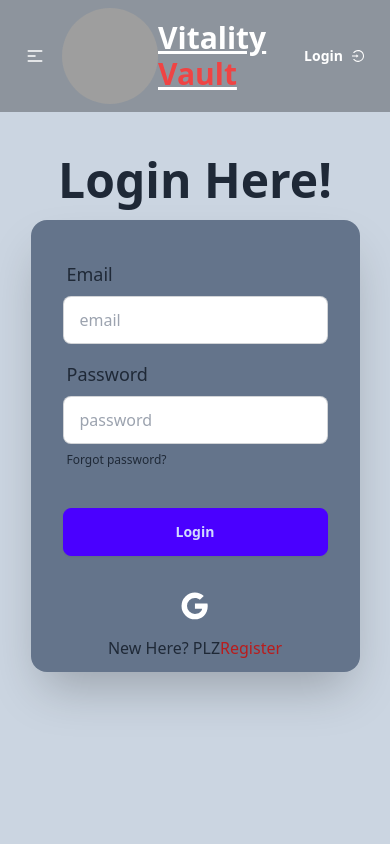
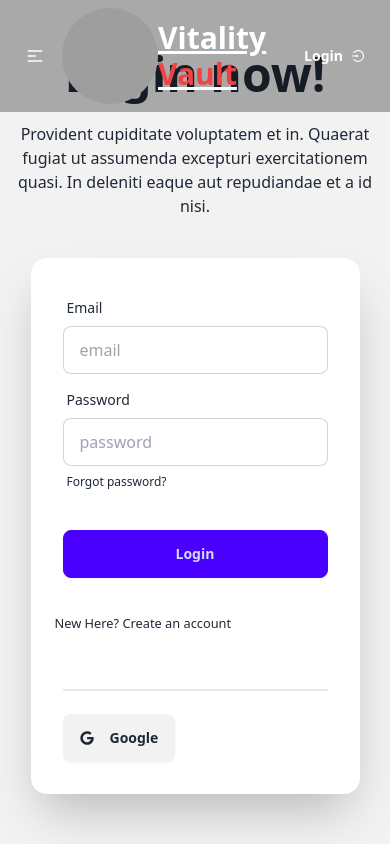
Before and after one commit to hulk-code/Fitness-House, a React (Vite) app: page /login in a window 390 px wide. Shown: the top 844 px of the page. Built offline with nearby package versions, Linux system fonts and the light colour scheme; no server answers; grey boxes are pictures that could not be loaded.

Commit message:
regiser and login successfully set

```diff
--- a/src/Pages/UserAutentication/AuthProvider/AuthProvider.jsx
+++ b/src/Pages/UserAutentication/AuthProvider/AuthProvider.jsx
@@ -1,4 +1,4 @@
-import { createUserWithEmailAndPassword, getAuth, onAuthStateChanged, signInWithEmailAndPassword, signOut, updateProfile } from "firebase/auth";
+import { GoogleAuthProvider, createUserWithEmailAndPassword, getAuth, onAuthStateChanged, signInWithEmailAndPassword, signInWithPopup, signOut, updateProfile } from "firebase/auth";
 import { createContext, useEffect, useState } from "react";
 
 
@@ -12,7 +12,7 @@ import app from "../../../Component/Firebase/firebase.config";
 const AuthProvider = ({children}) => {
     const [user ,setUser]=useState('')
 
-
+    const googleProvider = new GoogleAuthProvider();
     const [loading ,setloading]=useState(true)
     const createUser=(email ,password)=>{
         return createUserWithEmailAndPassword(auth,email,password)
@@ -25,12 +25,17 @@ const AuthProvider = ({children}) => {
         setloading(true)
         return signOut(auth)
     }
+    const googleSignIn = () => {
+        setloading(true);
+        return signInWithPopup(auth, googleProvider);
+    }
     const updateUserProfile = (name, photo) => {
         return updateProfile(auth.currentUser, {
           displayName: name,
           photoURL: photo,
         });
       };
+
 
   useEffect(() =>{
      const unSubscribe=onAuthStateChanged(auth , currentUser =>{
@@ -62,7 +67,8 @@ const AuthProvider = ({children}) => {
         LogOut,
         logIn,
         loading,
-        updateUserProfile
+        updateUserProfile,
+        googleSignIn
     }
     return (
       <AuthContext.Provider value={authInfo}>
--- a/src/Pages/UserAutentication/Login/Login.jsx
+++ b/src/Pages/UserAutentication/Login/Login.jsx
@@ -1,114 +1,89 @@
-import { GoogleAuthProvider, signInWithPopup } from "firebase/auth";
-import { useContext, useEffect, useState } from "react";
-import { Link, useLocation, useNavigate } from "react-router-dom";
-import Swal from "sweetalert2";
-import 'aos/dist/aos.css';
-import AOS from 'aos';
-import { AuthContext } from "../AuthProvider/AuthProvider";
-import { BiLogoGoogle } from "react-icons/bi";
 
 
 
+import { Link, useLocation, useNavigate } from 'react-router-dom';
+
+import Swal from 'sweetalert2'
+
+import useAuth from '../../../Hook/UseAuth/UseAuth';
+import SocialLogin from '../SocialLogin/SocialLogin';
 
 const Login = () => {
 
-useEffect(() => {
-    AOS.init({
-        duration: 1000,
+    const { logIn } = useAuth()
+    const navigate = useNavigate();
+    const location = useLocation();
+
+    const from = location.state?.from?.pathname || "/";
+    console.log('state in the location login page', location.state)
+
+
+
+    const handleLogin = event => {
+        event.preventDefault();
+        const form = event.target;
+        const email = form.email.value;
+        const password = form.password.value;
+        console.log(email, password);
+        logIn(email, password)
+            .then(result => {
+                const user = result.user;
+                console.log(user);
+                Swal.fire({
+                    title: 'User Login Successful.',
+                    showClass: {
+                        popup: 'animate__animated animate__fadeInDown'
+                    },
+                    hideClass: {
+                        popup: 'animate__animated animate__fadeOutUp'
+                    }
                 });
-  }, []);
-    const {logIn ,auth }=useContext(AuthContext)
-    const provider=new GoogleAuthProvider();
-    const [error,setError] = useState('')
-    const location=useLocation();
-    const nevigate=useNavigate();
-    const handlLogin= e =>{
-    e.preventDefault();
-    console.log(e.currentTarget);
-    const form=new FormData(e.currentTarget)
-
-    const password=form.get('password')
-    const email=form.get('email')
-    console.log(password,email);
-    logIn(email,password)
-    .then(result =>{
-      console.log(result.user);
-      nevigate(location ?.state ?location.state : '/')
-
-    })
-    .catch(error =>{
-      console.error(error);
-      setError(error.message)
-      Swal.fire({
-        icon: 'error',
-        title: 'Login Error',
-        text: error.message,
-      });
-    })
-  }
-  const handleGoogleLogin =()=>{
-    signInWithPopup(auth,provider)
-    .then(result =>{
-      console.log(result.user);
-      nevigate(location ?.state ?location.state : '/')
-
-    })
-    .catch(error =>{
-      console.error(error);
+                navigate(from, { replace: true });
             })
     }
 
 
+
     return (
-        <div>
-
-
-            <div className="hero min-h-screen bg-slate-300  md:bg-[url('https://i.ibb.co/RphMz4v/loginbg.jpg')]" data-aos="fade-down">
-  <div className="hero-content flex-col ">
-    <div className="text-center lg:text-left">
-      <h1 className="text-5xl font-bold text-gre">Login Here!</h1>
-
+        <>
+            {/* <Helmet>
+                <title>Bistro Boss | Login</title>
+            </Helmet> */}
+            <div className="hero min-h-screen bg-base-200">
+                <div className="hero-content flex-col md:flex-row-reverse">
+                    <div className="text-center md:w-1/2 lg:text-left">
+                        <h1 className="text-5xl font-bold">Login now!</h1>
+                        <p className="py-6">Provident cupiditate voluptatem et in. Quaerat fugiat ut assumenda excepturi exercitationem quasi. In deleniti eaque aut repudiandae et a id nisi.</p>
                     </div>
-    <div className="card flex-shrink-0 w-full max-w-sm shadow-2xl bg-slate-500">
-      <form className="card-body" onSubmit={handlLogin} >
-
-
-
+                    <div className="card md:w-1/2 max-w-sm shadow-2xl bg-base-100">
+                        <form onSubmit={handleLogin} className="card-body">
                             <div className="form-control">
                                 <label className="label">
-            <span className="label-text font-medium text-lg">Email</span>
+                                    <span className="label-text">Email</span>
                                 </label>
-          <input type="email" name="email" placeholder="email" className="input input-bordered" required />
+                                <input type="email" name="email" placeholder="email" className="input input-bordered" />
                             </div>
                             <div className="form-control">
                                 <label className="label">
-            <span className="label-text font-medium text-lg">Password</span>
+                                    <span className="label-text">Password</span>
                                 </label>
-          <input type="password" name="password" placeholder="password" className="input input-bordered" required />
+                                <input type="password" name="password" placeholder="password" className="input input-bordered" />
                                 <label className="label">
                                     <a href="#" className="label-text-alt link link-hover">Forgot password?</a>
                                 </label>
                             </div>
+
                             <div className="form-control mt-6">
-          <button className="btn btn-primary">Login</button>
+
+                                <input  className="btn btn-primary" type="submit" value="Login" />
                             </div>
-
                         </form>
-     <div className="mx-auto text-white">
-     <BiLogoGoogle onClick={handleGoogleLogin} className="text-4xl"></BiLogoGoogle>
-     </div>
-      <p className=" m-auto font-medium p-3">New Here? PLZ<Link to='/register' className="text-red-700">Register</Link></p>
-
-
-    </div>
-      <p className='text-red-500'> {error}</p>
-
-
-
-
+                        <p className='px-6'><small>New Here? <Link to="/register">Create an account</Link> </small></p>
+                        <SocialLogin></SocialLogin>
                     </div>
                 </div>
             </div>
+        </>
     );
 };
 
--- /dev/null
+++ b/src/Pages/UserAutentication/SocialLogin/SocialLogin.jsx
@@ -0,0 +1,41 @@
+import { FaGoogle } from "react-icons/fa";
+import useAuth from "../../../Hook/UseAuth/UseAuth";
+
+
+
+
+const SocialLogin = () => {
+    const { googleSignIn } = useAuth();
+    // const axiosPublic = useAxiosPublic();
+    // const navigate = useNavigate();
+
+    const handleGoogleSignIn = () =>{
+        googleSignIn()
+        .then(result =>{
+            console.log(result.user);
+            // const userInfo = {
+            //     email: result.user?.email,
+            //     name: result.user?.displayName
+            // }
+            // axiosPublic.post('/users', userInfo)
+            // .then(res =>{
+            //     console.log(res.data);
+            //     navigate('/');
+            // })
+        })
+    }
+
+    return (
+        <div className="p-8">
+            <div className="divider"></div>
+            <div>
+                <button onClick={handleGoogleSignIn} className="btn">
+                    <FaGoogle className="mr-2"></FaGoogle>
+                    Google
+                </button>
+            </div>
+        </div>
+    );
+};
+
+export default SocialLogin;
```
Lines whose indentation alone changed are shown as unchanged.
